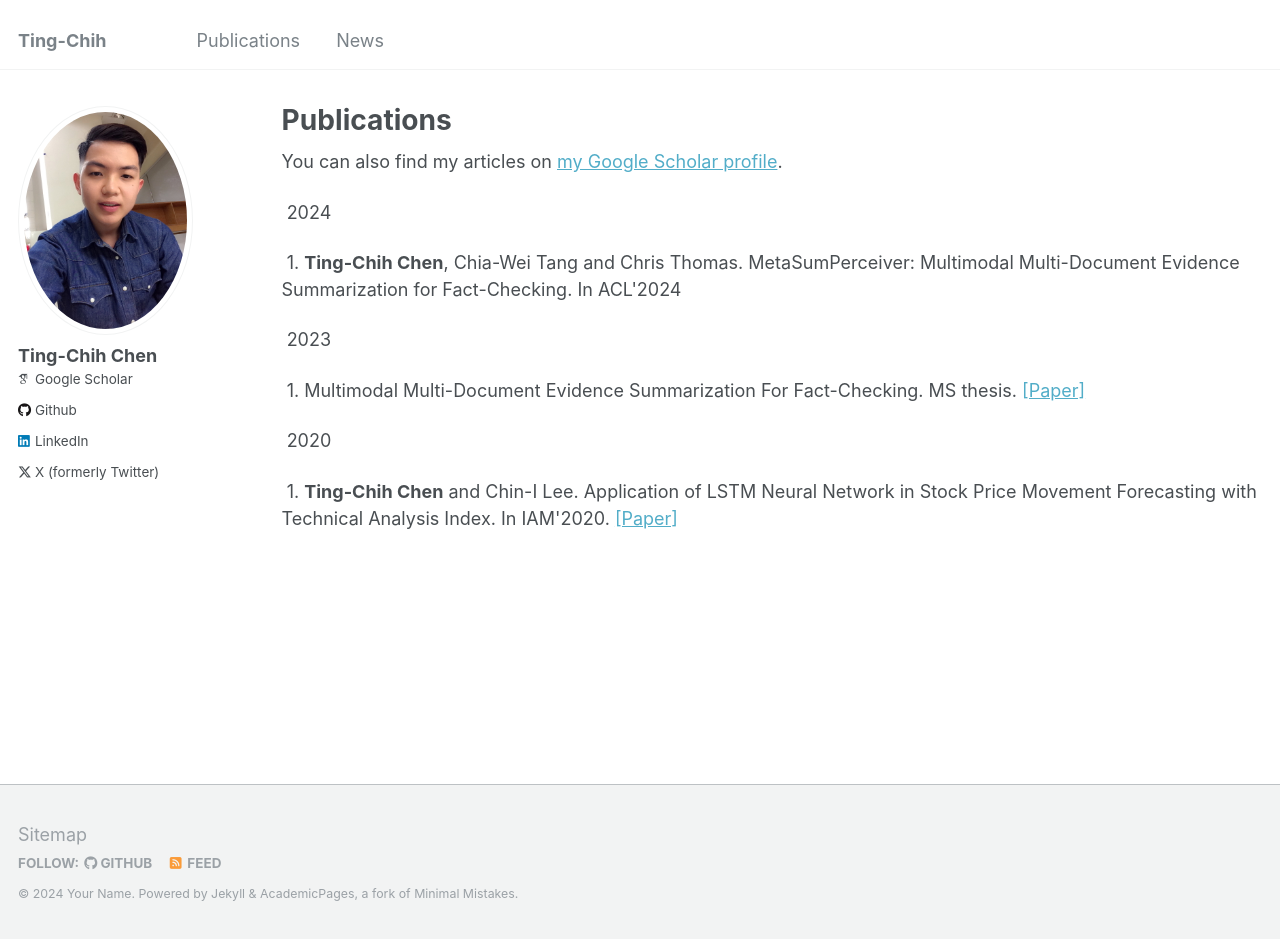
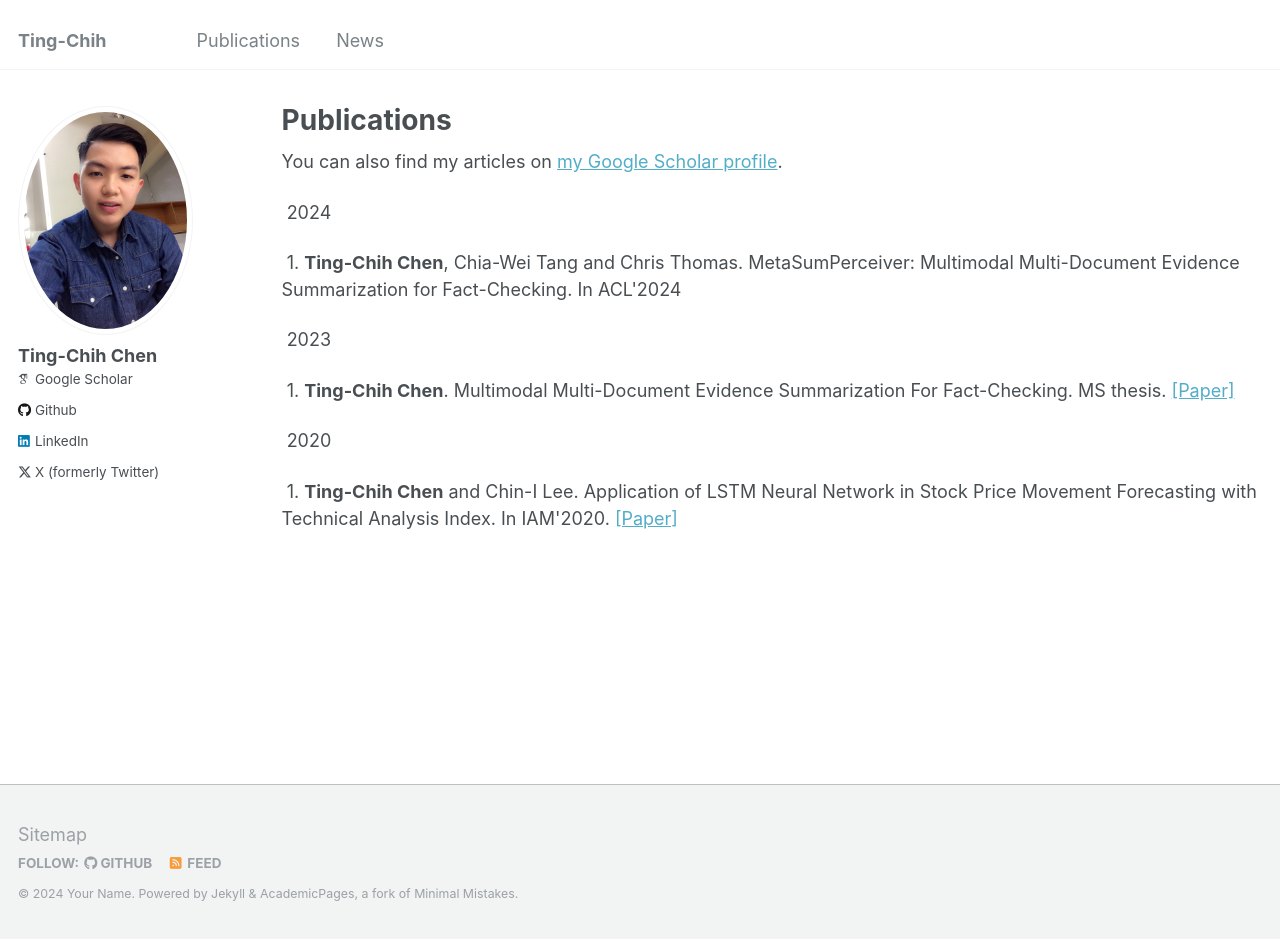
Before and after one commit to tingchihc/tingchihc.github.io, a Jekyll site: the page built from _pages/publications.md, in a window 1280 px wide and 939 px high. Built offline with Jekyll 4.4.1, drawn with Linux system fonts in a browser that asks for light colours; some web fonts are replaced.

Commit message:
Update publications.md

```diff
--- a/_pages/publications.md
+++ b/_pages/publications.md
@@ -12,7 +12,7 @@ author_profile: true
   <div class="wordwrap"> 1. <b>Ting-Chih Chen</b>, Chia-Wei Tang and Chris Thomas. MetaSumPerceiver: Multimodal Multi-Document Evidence Summarization for Fact-Checking. In ACL'2024</div>
 
   <p><div class="wordwrap"> 2023 </div></p>
-  <div class="wordwrap"> 1. Multimodal Multi-Document Evidence Summarization For Fact-Checking. MS thesis. <a href="files/VT_Ting_THESIS.pdf">[Paper]</a></div>
+  <div class="wordwrap"> 1. <b>Ting-Chih Chen</b>. Multimodal Multi-Document Evidence Summarization For Fact-Checking. MS thesis. <a href="files/VT_Ting_THESIS.pdf">[Paper]</a></div>
 
   <p><div class="wordwrap"> 2020 </div></p>
   <div class="wordwrap"> 1. <b>Ting-Chih Chen</b> and Chin-I Lee. Application of LSTM Neural Network in Stock Price Movement Forecasting with Technical Analysis Index. In IAM'2020. <a href="files/IAM2020.pdf">[Paper]</a></div>
```
